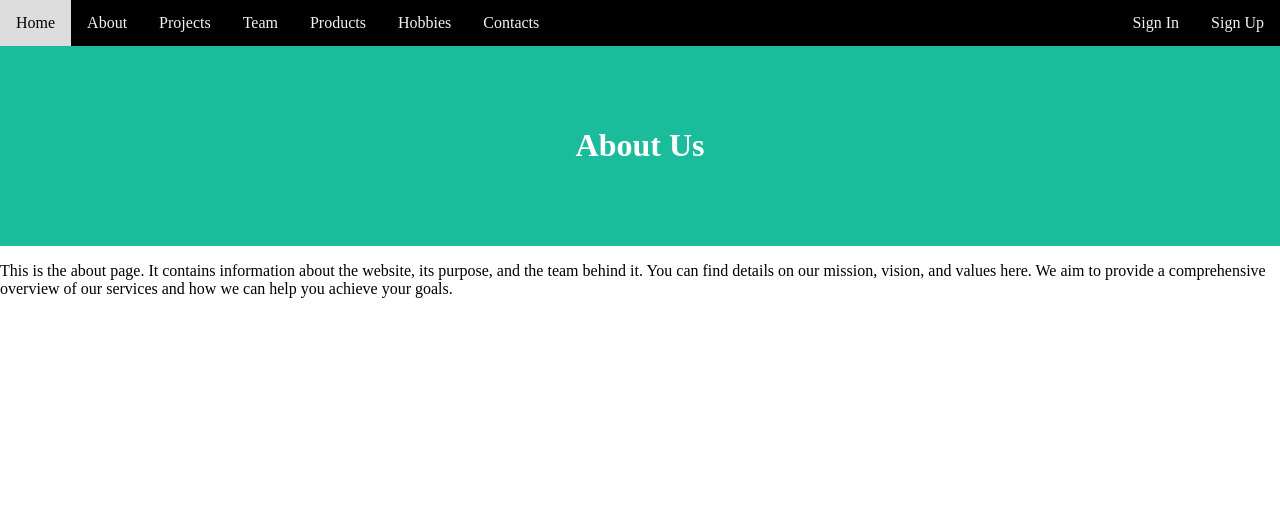
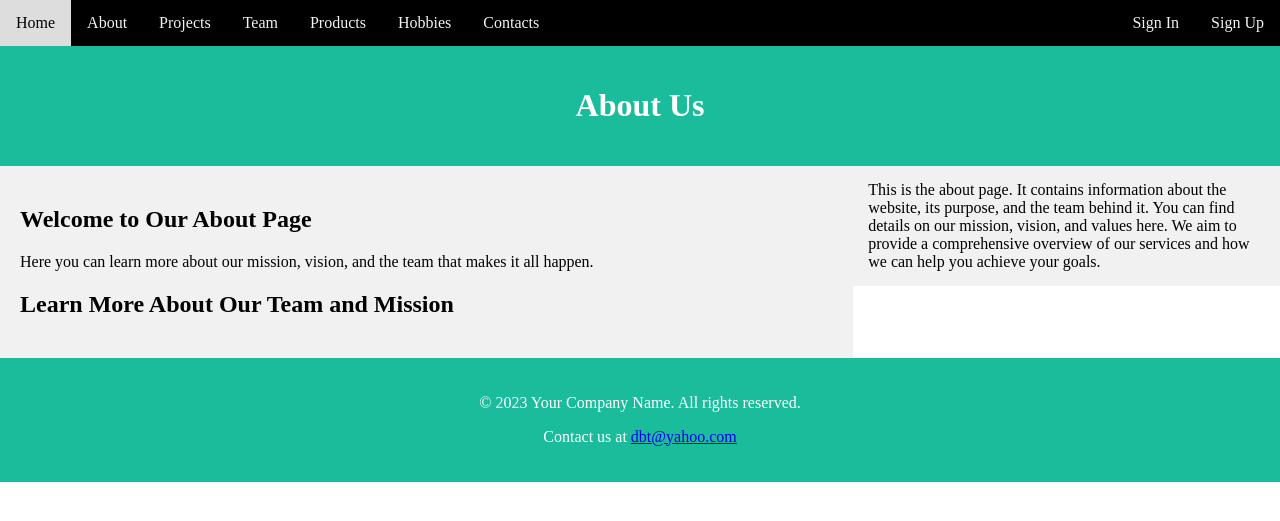
Before and after one commit to mundabenj/sect, a PHP site: page /about.html in a window 1280 px wide. Shown: the top 521 px of the page. Run offline with PHP 8.4, Linux system fonts and the light colour scheme.

Commit message:
designing a basic structure

```diff
--- a/about.html
+++ b/about.html
@@ -26,12 +26,22 @@
 <div class="header">
     <h1>About Us</h1>
 </div>
-
-<p class="sed">
-    This is the about page. It contains information about the website, its purpose, and the team behind it.
-    You can find details on our mission, vision, and values here. We aim to provide a comprehensive overview of
-    our services and how we can help you achieve your goals.
-</p>
+<div class="row">
+    <div class="content">
+        <h2>Welcome to Our About Page</h2>
+        <p>Here you can learn more about our mission, vision, and the team that makes it all happen.</p>
+        <h2>Learn More About Our Team and Mission</h2>
+    </div>
+    <div class="sidebar">
+        This is the about page. It contains information about the website, its purpose, and the team behind it.
+        You can find details on our mission, vision, and values here. We aim to provide a comprehensive overview of
+        our services and how we can help you achieve your goals.
+    </div>
+</div>
+<div class="footer">
+    <p>© 2023 Your Company Name. All rights reserved.</p>
+    <p>Contact us at <a href="mailto:dbt@yahoo.com">dbt@yahoo.com</a></p>
+</div>
 
 </body>
 </html>
--- a/css/style.css
+++ b/css/style.css
@@ -26,8 +26,34 @@ body {
 }
 
 .header {
-    padding: 60px;
+    padding: 20px;
     text-align: center;
     background: #1abc9c;
     color: white;
 }
+
+.row:after {
+    content: "";
+    clear: both;
+    display: block;
+    width: 60%;
+}
+.content {
+    background-color: #f1f1f1;
+    padding: 20px;
+    float: left;
+    width: 66.66%;
+}
+.sidebar {
+    float: left;
+    width: 33.33%;
+    background-color: #f1f1f1;
+    padding: 15px;
+}
+
+.footer {
+    padding: 20px;
+    text-align: center;
+    background: #1abc9c;
+    color: white;
+}
```
